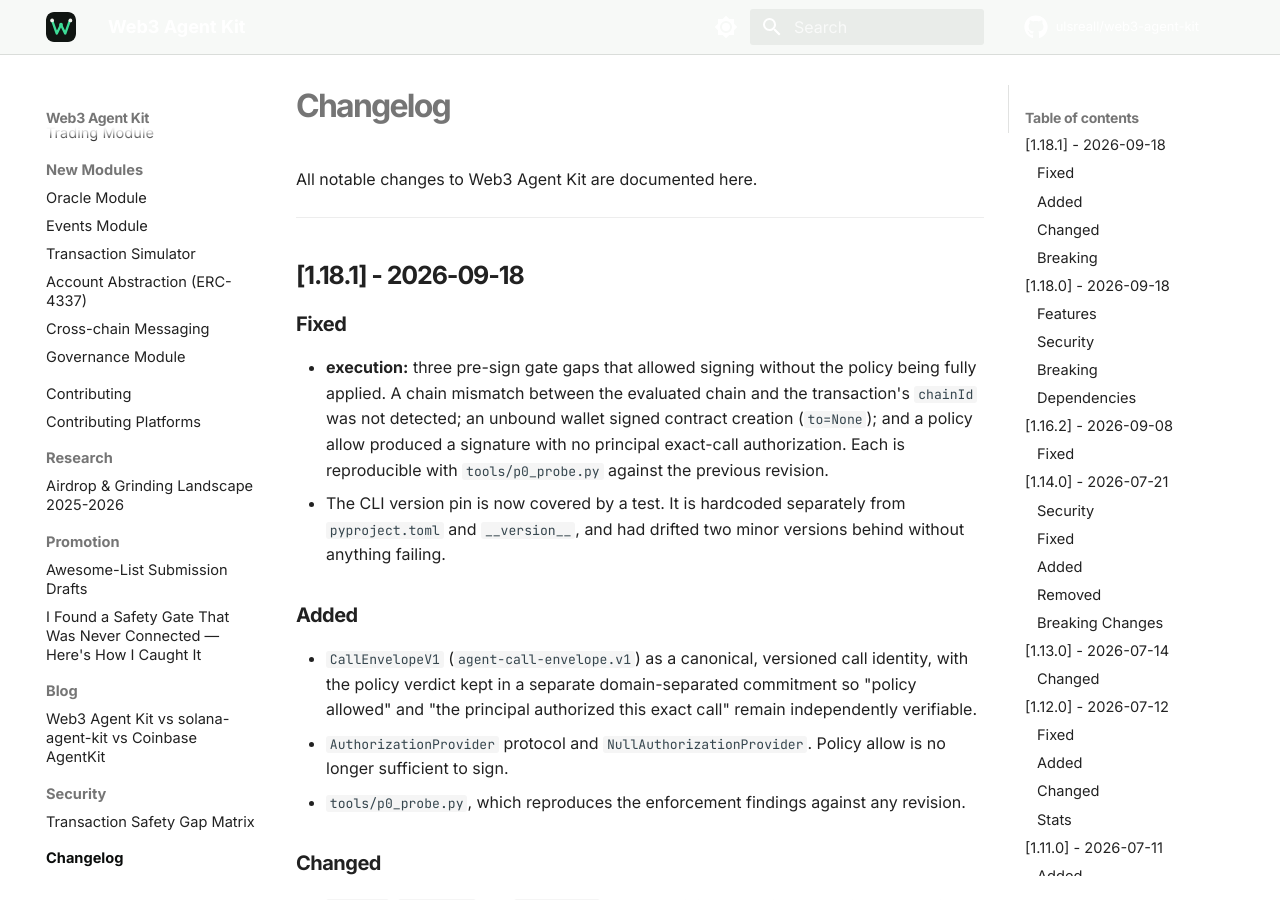
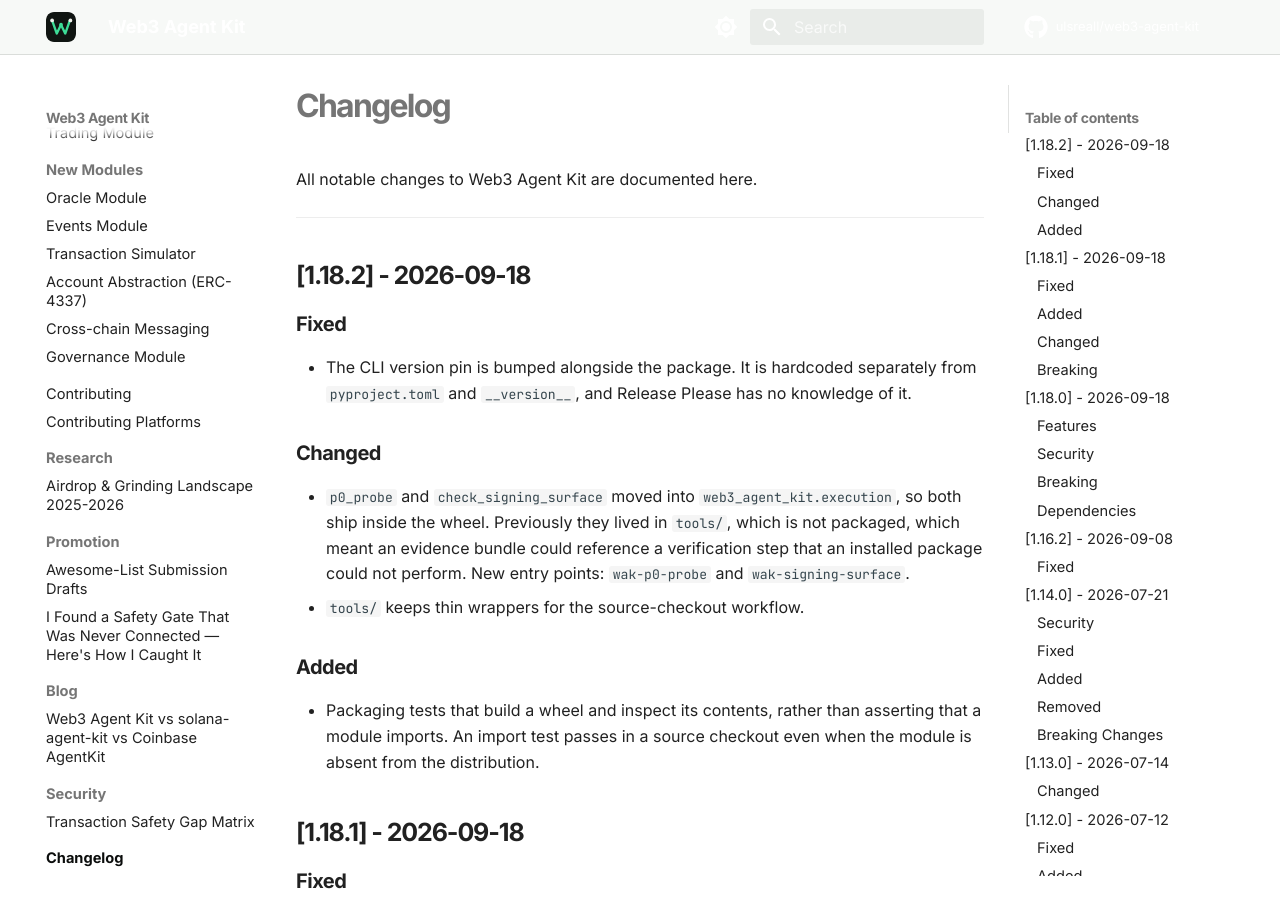
Before and after one commit to teraus111/web3-agent-kit-solana-trading, an MkDocs documentation site: the page built from docs/changelog.md, in a window 1280 px wide and 900 px high. Built offline with MkDocs 1.6.1 and Material for MkDocs 9.7.7, drawn with Linux system fonts in a browser that asks for light colours; comment, search, counter and statistics services are not loaded.

Commit message:
chore: release 1.18.2
Manual release. The Release Please draft (1.18.2) was closed rather than
merged: the packaging change landed with a `build:` prefix, which is not in
Release Please's default changelog sections, so its draft omitted the change
entirely. Bumping manually with a complete changelog rather than shipping a
release note that reads as if nothing happened.

Contents:
- CLI version pin bumped to match pyproject.toml and __version__
- p0_probe and check_signing_surface packaged under web3_agent_kit.execution
- docs version surfaces and changelog synced

Signed-off-by: maulana <khasbimln@gmail.com>

````diff
--- a/docs/changelog.md
+++ b/docs/changelog.md
@@ -3,6 +3,26 @@
 All notable changes to Web3 Agent Kit are documented here.
 
 ---
+
+## [1.18.2] - 2026-09-18
+
+### Fixed
+- The CLI version pin is bumped alongside the package. It is hardcoded
+  separately from `pyproject.toml` and `__version__`, and Release Please has no
+  knowledge of it.
+
+### Changed
+- `p0_probe` and `check_signing_surface` moved into
+  `web3_agent_kit.execution`, so both ship inside the wheel. Previously they
+  lived in `tools/`, which is not packaged, which meant an evidence bundle could
+  reference a verification step that an installed package could not perform.
+  New entry points: `wak-p0-probe` and `wak-signing-surface`.
+- `tools/` keeps thin wrappers for the source-checkout workflow.
+
+### Added
+- Packaging tests that build a wheel and inspect its contents, rather than
+  asserting that a module imports. An import test passes in a source checkout
+  even when the module is absent from the distribution.
 
 ## [1.18.1] - 2026-09-18
 
--- a/docs/cli.md
+++ b/docs/cli.md
@@ -23,11 +23,11 @@
 ```bash
 $ wak info
 ╔══════════════════════════════════════════════╗
-║         🤖 Web3 Agent Kit v1.18.1             ║
+║         🤖 Web3 Agent Kit v1.18.2             ║
 ║    Open-source AI agent framework for Web3   ║
 ╚══════════════════════════════════════════════╝
 
-📦 Version: 1.18.1
+📦 Version: 1.18.2
 🔗 GitHub: https://github.com/ulsreall/web3-agent-kit
 📦 PyPI: https://pypi.org/project/web3-agent-kit/
 ```
--- a/docs/security-model.md
+++ b/docs/security-model.md
@@ -1,6 +1,6 @@
 # Security Model
 
-> **Last updated:** v1.18.1 (2026-09-18)
+> **Last updated:** v1.18.2 (2026-09-18)
 > **Scope:** Wallet safety, transaction governance, API security, and known limitations.
 
 ---
--- a/docs/versioning-policy.md
+++ b/docs/versioning-policy.md
@@ -1,6 +1,6 @@
 # Versioning Policy
 
-> **Current version:** v1.18.1
+> **Current version:** v1.18.2
 
 ## SemVer Commitment
 
--- a/pyproject.toml
+++ b/pyproject.toml
@@ -4,7 +4,7 @@
 
 [project]
 name = "web3-agent-kit"
-version = "1.18.1"
+version = "1.18.2"
 description = "Open-source framework for building autonomous AI agents that interact with blockchain networks"
 readme = "README.md"
 license = {text = "MIT"}
--- a/web3_agent_kit/__init__.py
+++ b/web3_agent_kit/__init__.py
@@ -1,6 +1,6 @@
 """Web3 Agent Kit — Open-source framework for autonomous Web3 AI agents."""
 
-__version__ = "1.18.1"
+__version__ = "1.18.2"
 __author__ = "Maulana"
 
 # Core
````
Also changed, not shown: CHANGELOG.md (+14 -0 lines), docs/index.md (+2 -2 lines), 1 other file.
